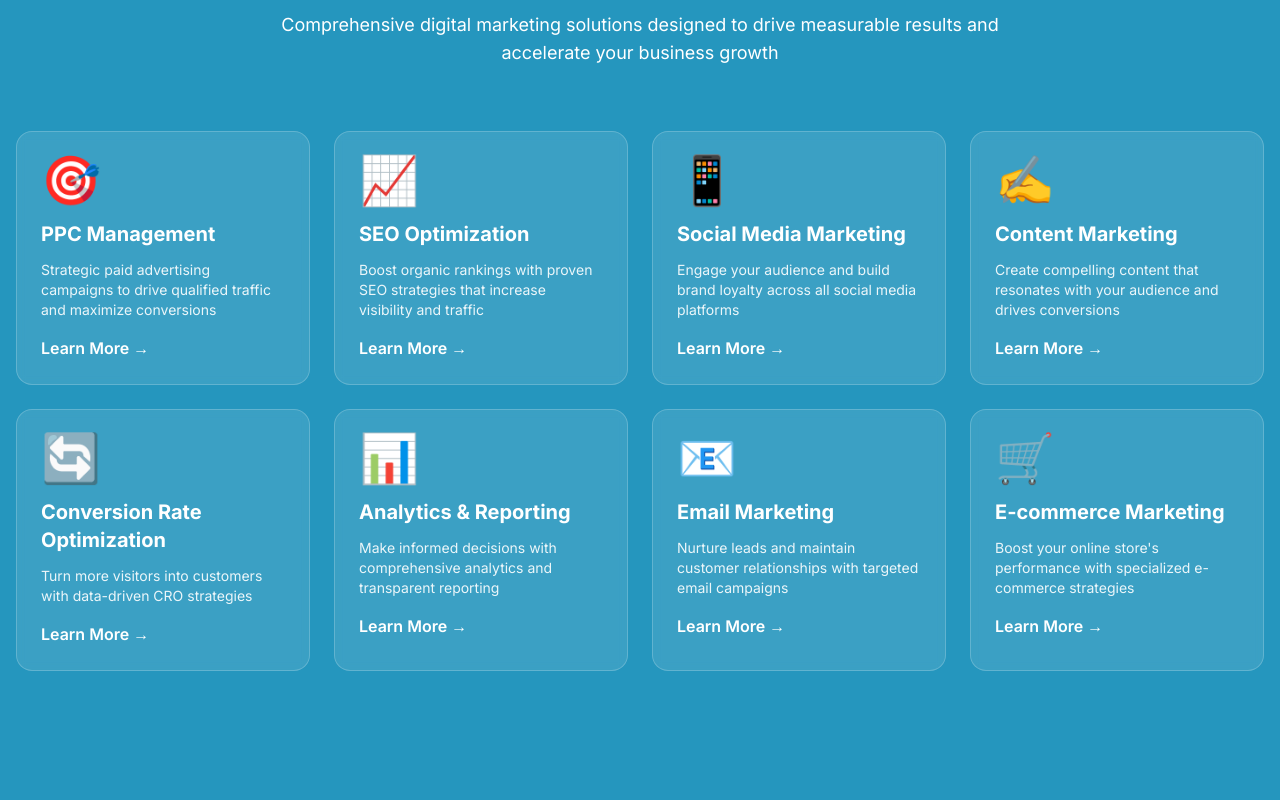
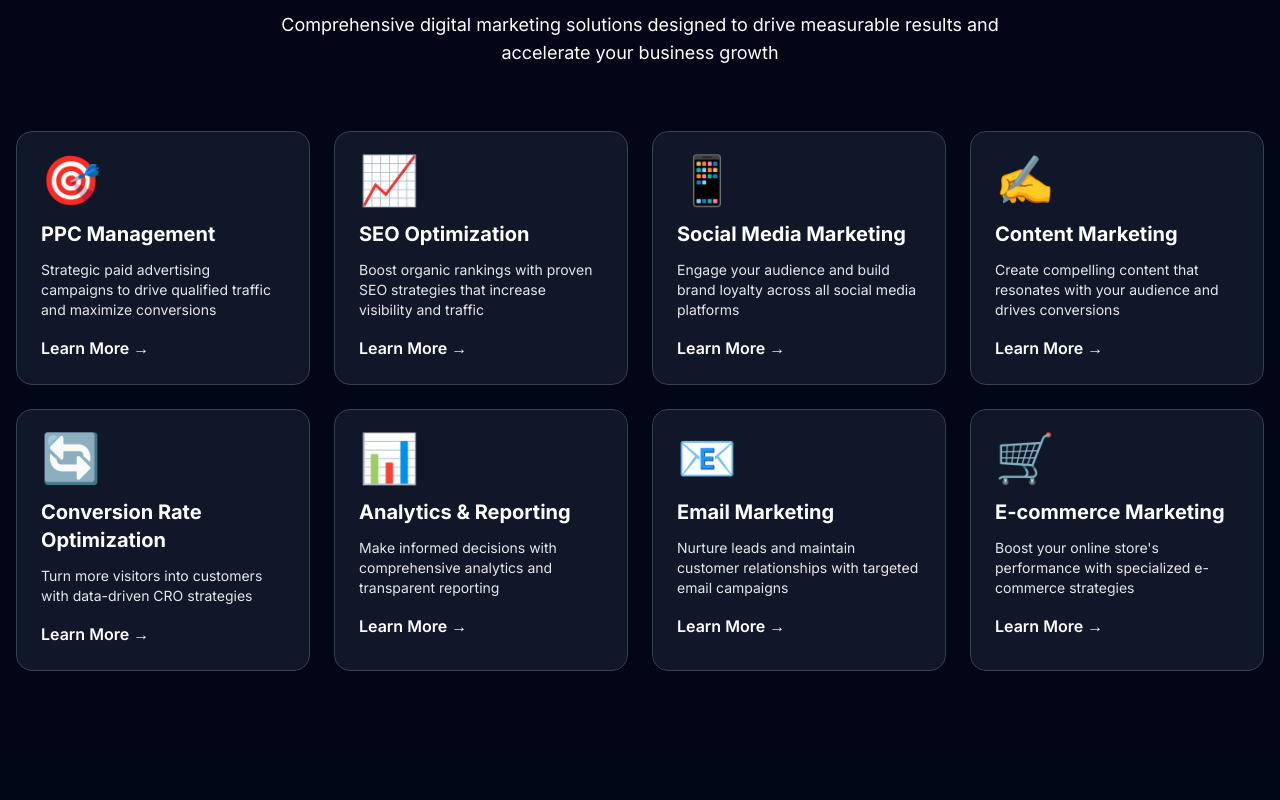
Before and after one commit to anshmydigitalcrown-ui/stardigitechpro, a Next.js app: page / in a window 1280 px wide. Shown: the part 1200-2000 px from the top of the page. Built offline with nearby package versions, Linux system fonts and the light colour scheme.

Commit message:
Update entire website to use #020617 dark color from hero to footer

```diff
--- a/app/contact/page.tsx
+++ b/app/contact/page.tsx
@@ -322,7 +322,7 @@ export default function ContactPage() {
       </section>
 
       {/* FAQ Section */}
-      <section className="py-20 bg-[#2596be] bg-opacity-90">
+      <section className="py-20 bg-[#020617] bg-opacity-90">
         <div className="container mx-auto px-4">
           <div className="max-w-3xl mx-auto">
             <h2 className="section-title text-center mb-12">Frequently Asked Questions</h2>
--- a/app/globals.css
+++ b/app/globals.css
@@ -4,8 +4,8 @@
 
 :root {
   --foreground-rgb: 255, 255, 255;
-  --background-start-rgb: 37, 150, 190;
-  --background-end-rgb: 37, 150, 190;
+  --background-start-rgb: 2, 6, 23;
+  --background-end-rgb: 2, 6, 23;
 }
 
 body {
@@ -27,6 +27,6 @@ body {
   }
 
   .card {
-    @apply bg-[#2596be] bg-opacity-80 p-6 rounded-xl shadow-lg hover:shadow-xl transition-shadow duration-300 border border-white border-opacity-20;
+    @apply bg-[#020617] bg-opacity-80 p-6 rounded-xl shadow-lg hover:shadow-xl transition-shadow duration-300 border border-slate-700;
   }
 }
--- a/app/page.tsx
+++ b/app/page.tsx
@@ -5,7 +5,7 @@ export default function Home() {
   return (
     <>
       {/* Hero Section */}
-      <section className="relative bg-[#2596be] py-20 md:py-32">
+      <section className="relative bg-[#020617] py-20 md:py-32">
         <div className="container mx-auto px-4">
           <div className="flex flex-col md:flex-row items-center justify-between gap-12">
             <div className="flex-1 text-center md:text-left">
@@ -47,7 +47,7 @@ export default function Home() {
       </section>
 
       {/* Stats Section */}
-      <section className="py-16 bg-[#2596be] bg-opacity-90 text-white border-y border-white border-opacity-20">
+      <section className="py-16 bg-[#020617] bg-opacity-90 text-white border-y border-slate-700">
         <div className="container mx-auto px-4">
           <div className="grid grid-cols-2 md:grid-cols-4 gap-8 text-center">
             <div>
@@ -71,7 +71,7 @@ export default function Home() {
       </section>
 
       {/* Services Overview */}
-      <section className="py-20 bg-[#2596be]">
+      <section className="py-20 bg-[#020617]">
         <div className="container mx-auto px-4">
           <div className="text-center mb-16">
             <h2 className="section-title">Our Performance Marketing Services</h2>
@@ -81,7 +81,7 @@ export default function Home() {
           </div>
           <div className="grid grid-cols-1 md:grid-cols-2 lg:grid-cols-4 gap-6">
             {/* Service 1 */}
-            <div className="group relative bg-white bg-opacity-10 backdrop-blur-sm p-6 rounded-2xl border border-white border-opacity-20 hover:bg-opacity-20 transition-all duration-300 hover:scale-105 hover:shadow-2xl">
+            <div className="group relative bg-slate-800 bg-opacity-50 backdrop-blur-sm p-6 rounded-2xl border border-slate-700 hover:bg-slate-700 hover:bg-opacity-50 transition-all duration-300 hover:scale-105 hover:shadow-2xl">
               <div className="text-5xl mb-4 transform group-hover:scale-110 transition-transform duration-300">🎯</div>
               <h3 className="text-xl font-bold text-white mb-3">PPC Management</h3>
               <p className="text-white text-opacity-90 text-sm mb-4">
@@ -93,7 +93,7 @@ export default function Home() {
             </div>
 
             {/* Service 2 */}
-            <div className="group relative bg-white bg-opacity-10 backdrop-blur-sm p-6 rounded-2xl border border-white border-opacity-20 hover:bg-opacity-20 transition-all duration-300 hover:scale-105 hover:shadow-2xl">
+            <div className="group relative bg-slate-800 bg-opacity-50 backdrop-blur-sm p-6 rounded-2xl border border-slate-700 hover:bg-slate-700 hover:bg-opacity-50 transition-all duration-300 hover:scale-105 hover:shadow-2xl">
               <div className="text-5xl mb-4 transform group-hover:scale-110 transition-transform duration-300">📈</div>
               <h3 className="text-xl font-bold text-white mb-3">SEO Optimization</h3>
               <p className="text-white text-opacity-90 text-sm mb-4">
@@ -105,7 +105,7 @@ export default function Home() {
             </div>
 
             {/* Service 3 */}
-            <div className="group relative bg-white bg-opacity-10 backdrop-blur-sm p-6 rounded-2xl border border-white border-opacity-20 hover:bg-opacity-20 transition-all duration-300 hover:scale-105 hover:shadow-2xl">
+            <div className="group relative bg-slate-800 bg-opacity-50 backdrop-blur-sm p-6 rounded-2xl border border-slate-700 hover:bg-slate-700 hover:bg-opacity-50 transition-all duration-300 hover:scale-105 hover:shadow-2xl">
               <div className="text-5xl mb-4 transform group-hover:scale-110 transition-transform duration-300">📱</div>
               <h3 className="text-xl font-bold text-white mb-3">Social Media Marketing</h3>
               <p className="text-white text-opacity-90 text-sm mb-4">
@@ -117,7 +117,7 @@ export default function Home() {
             </div>
 
             {/* Service 4 */}
-            <div className="group relative bg-white bg-opacity-10 backdrop-blur-sm p-6 rounded-2xl border border-white border-opacity-20 hover:bg-opacity-20 transition-all duration-300 hover:scale-105 hover:shadow-2xl">
+            <div className="group relative bg-slate-800 bg-opacity-50 backdrop-blur-sm p-6 rounded-2xl border border-slate-700 hover:bg-slate-700 hover:bg-opacity-50 transition-all duration-300 hover:scale-105 hover:shadow-2xl">
               <div className="text-5xl mb-4 transform group-hover:scale-110 transition-transform duration-300">✍️</div>
               <h3 className="text-xl font-bold text-white mb-3">Content Marketing</h3>
               <p className="text-white text-opacity-90 text-sm mb-4">
@@ -129,7 +129,7 @@ export default function Home() {
             </div>
 
             {/* Service 5 */}
-            <div className="group relative bg-white bg-opacity-10 backdrop-blur-sm p-6 rounded-2xl border border-white border-opacity-20 hover:bg-opacity-20 transition-all duration-300 hover:scale-105 hover:shadow-2xl">
+            <div className="group relative bg-slate-800 bg-opacity-50 backdrop-blur-sm p-6 rounded-2xl border border-slate-700 hover:bg-slate-700 hover:bg-opacity-50 transition-all duration-300 hover:scale-105 hover:shadow-2xl">
               <div className="text-5xl mb-4 transform group-hover:scale-110 transition-transform duration-300">🔄</div>
               <h3 className="text-xl font-bold text-white mb-3">Conversion Rate Optimization</h3>
               <p className="text-white text-opacity-90 text-sm mb-4">
@@ -141,7 +141,7 @@ export default function Home() {
             </div>
 
             {/* Service 6 */}
-            <div className="group relative bg-white bg-opacity-10 backdrop-blur-sm p-6 rounded-2xl border border-white border-opacity-20 hover:bg-opacity-20 transition-all duration-300 hover:scale-105 hover:shadow-2xl">
+            <div className="group relative bg-slate-800 bg-opacity-50 backdrop-blur-sm p-6 rounded-2xl border border-slate-700 hover:bg-slate-700 hover:bg-opacity-50 transition-all duration-300 hover:scale-105 hover:shadow-2xl">
               <div className="text-5xl mb-4 transform group-hover:scale-110 transition-transform duration-300">📊</div>
               <h3 className="text-xl font-bold text-white mb-3">Analytics & Reporting</h3>
               <p className="text-white text-opacity-90 text-sm mb-4">
@@ -153,7 +153,7 @@ export default function Home() {
             </div>
 
             {/* Service 7 */}
-            <div className="group relative bg-white bg-opacity-10 backdrop-blur-sm p-6 rounded-2xl border border-white border-opacity-20 hover:bg-opacity-20 transition-all duration-300 hover:scale-105 hover:shadow-2xl">
+            <div className="group relative bg-slate-800 bg-opacity-50 backdrop-blur-sm p-6 rounded-2xl border border-slate-700 hover:bg-slate-700 hover:bg-opacity-50 transition-all duration-300 hover:scale-105 hover:shadow-2xl">
               <div className="text-5xl mb-4 transform group-hover:scale-110 transition-transform duration-300">📧</div>
               <h3 className="text-xl font-bold text-white mb-3">Email Marketing</h3>
               <p className="text-white text-opacity-90 text-sm mb-4">
@@ -165,7 +165,7 @@ export default function Home() {
             </div>
 
             {/* Service 8 */}
-            <div className="group relative bg-white bg-opacity-10 backdrop-blur-sm p-6 rounded-2xl border border-white border-opacity-20 hover:bg-opacity-20 transition-all duration-300 hover:scale-105 hover:shadow-2xl">
+            <div className="group relative bg-slate-800 bg-opacity-50 backdrop-blur-sm p-6 rounded-2xl border border-slate-700 hover:bg-slate-700 hover:bg-opacity-50 transition-all duration-300 hover:scale-105 hover:shadow-2xl">
               <div className="text-5xl mb-4 transform group-hover:scale-110 transition-transform duration-300">🛒</div>
               <h3 className="text-xl font-bold text-white mb-3">E-commerce Marketing</h3>
               <p className="text-white text-opacity-90 text-sm mb-4">
@@ -180,7 +180,7 @@ export default function Home() {
       </section>
 
       {/* Why Choose Us */}
-      <section className="py-20 bg-[#2596be] bg-opacity-90">
+      <section className="py-20 bg-[#020617] bg-opacity-90">
         <div className="container mx-auto px-4">
           <div className="text-center mb-12">
             <h2 className="section-title">Why Choose Us</h2>
--- a/app/service/page.tsx
+++ b/app/service/page.tsx
@@ -187,7 +187,7 @@ export default function ServicePage() {
       </section>
 
       {/* Services Grid */}
-      <section className="py-20 bg-[#2596be]">
+      <section className="py-20 bg-[#020617]">
         <div className="container mx-auto px-4">
           <div className="grid grid-cols-1 lg:grid-cols-2 gap-8">
             {services.map((service) => (
@@ -213,7 +213,7 @@ export default function ServicePage() {
       </section>
 
       {/* Process Section */}
-      <section className="py-20 bg-[#2596be] bg-opacity-90">
+      <section className="py-20 bg-[#020617] bg-opacity-90">
         <div className="container mx-auto px-4">
           <div className="text-center mb-12">
             <h2 className="section-title">Our Process</h2>
@@ -263,7 +263,7 @@ export default function ServicePage() {
       </section>
 
       {/* CTA Section */}
-      <section className="py-20 bg-[#2596be] bg-opacity-95 text-white">
+      <section className="py-20 bg-[#020617] bg-opacity-95 text-white">
         <div className="container mx-auto px-4 text-center">
           <h2 className="text-3xl md:text-5xl font-bold mb-6">
             Ready to Transform Your Digital Presence?
--- a/tailwind.config.ts
+++ b/tailwind.config.ts
@@ -10,21 +10,21 @@ const config: Config = {
     extend: {
       colors: {
         primary: {
-          DEFAULT: '#2596be',
-          dark: '#1d7a9e',
-          light: '#4db3d3',
+          DEFAULT: '#020617',
+          dark: '#000000',
+          light: '#1e293b',
         },
         secondary: {
-          DEFAULT: '#2596be',
-          dark: '#1d7a9e',
-          light: '#4db3d3',
+          DEFAULT: '#020617',
+          dark: '#000000',
+          light: '#1e293b',
         },
         accent: {
-          DEFAULT: '#2596be',
-          dark: '#1d7a9e',
-          light: '#4db3d3',
+          DEFAULT: '#020617',
+          dark: '#000000',
+          light: '#1e293b',
         },
-        dark: '#2596be',
+        dark: '#020617',
         light: '#f1f5f9',
       },
     },
```
Also changed, not shown: app/about/page.tsx (+4 -4 lines).
